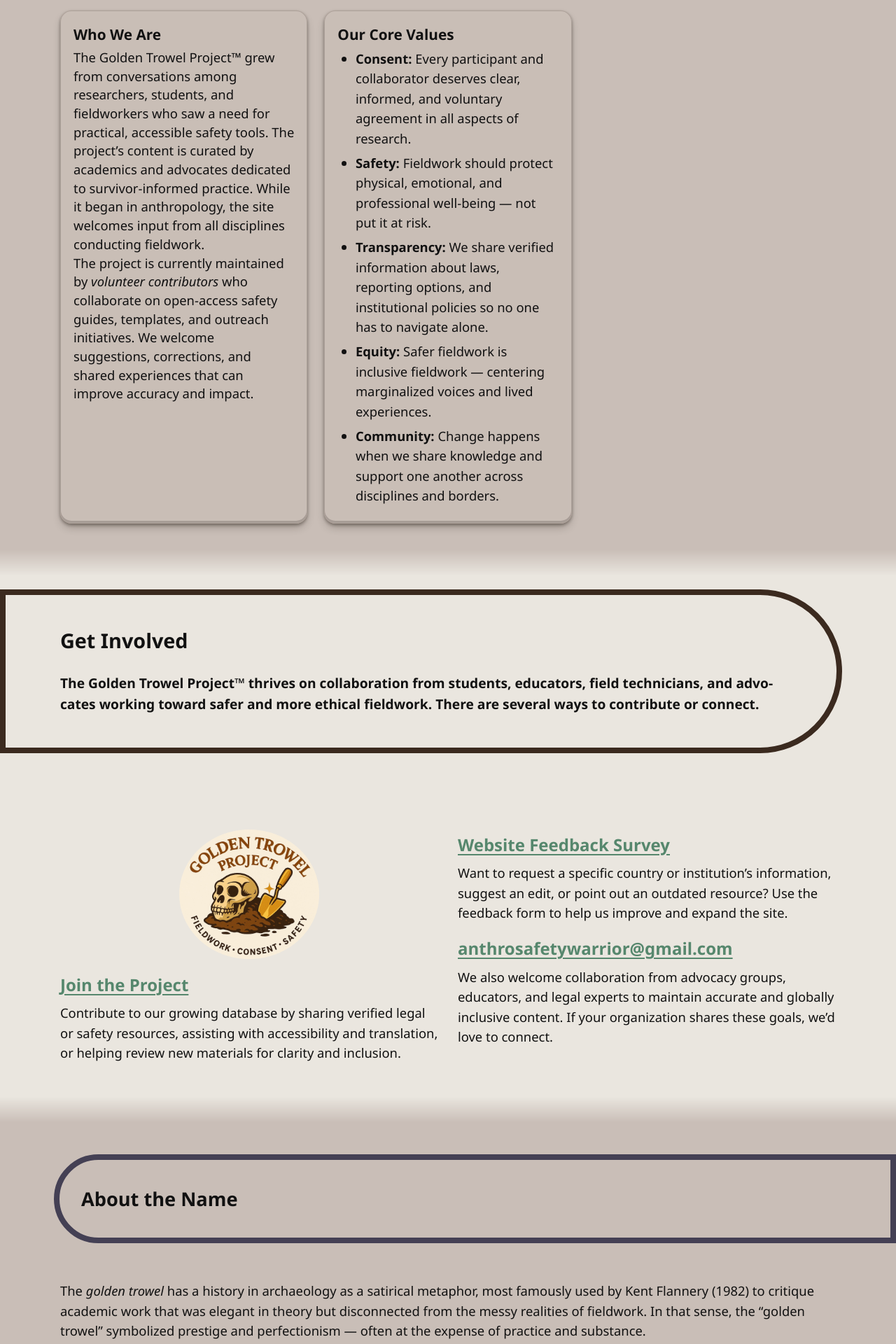
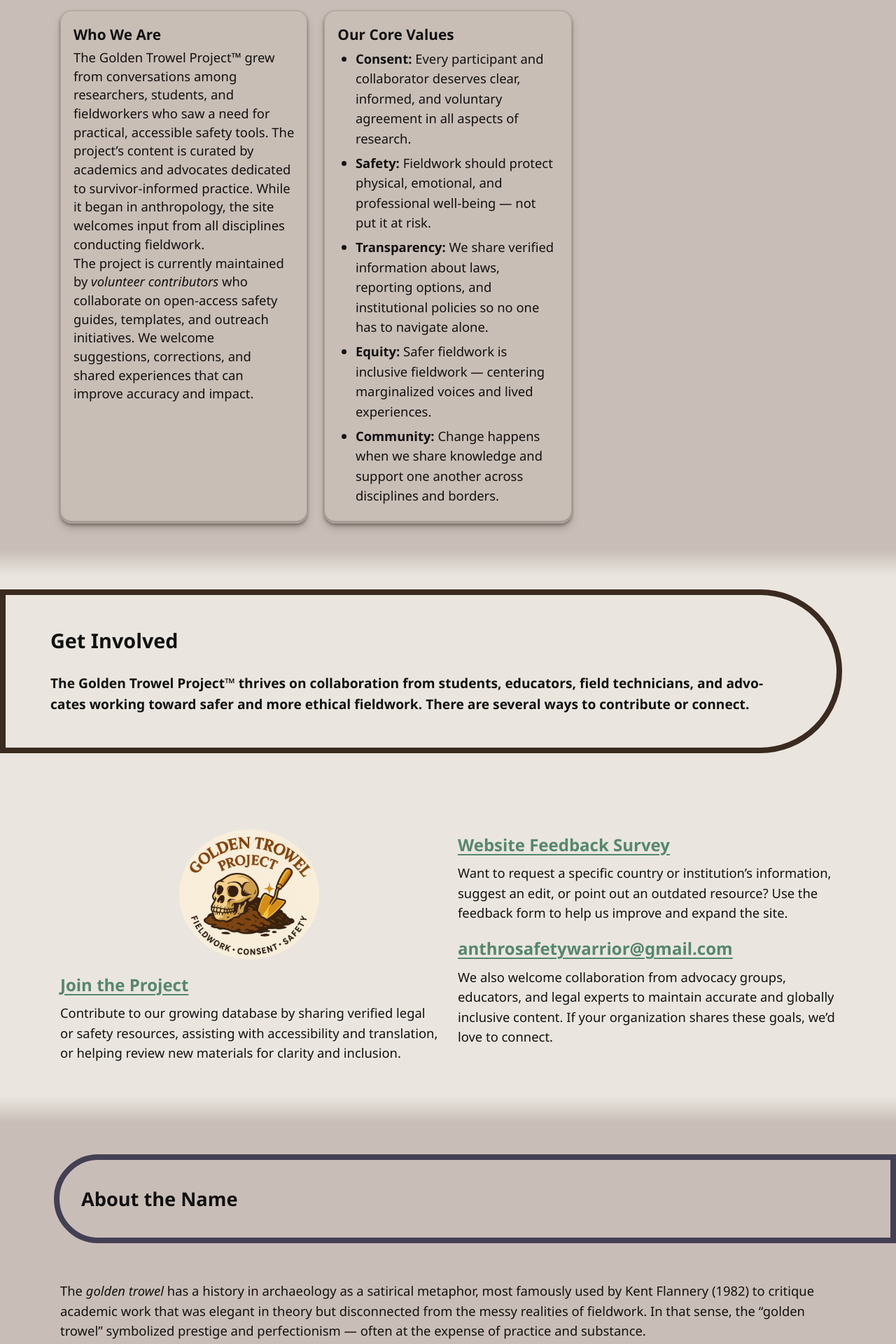
Before and after one commit to AnthroSafetyWarrior/GoldenTrowelProject, a Jekyll site: the page built from _pages/aboutus.html, in a window 1280 px wide. Shown: the part 1589-3509 px from the top of the page at 70% size. Built offline with Jekyll 4.4.1, drawn with Linux system fonts in a browser that asks for light colours.

Commit message:
updating pages

```diff
--- a/_layouts/default.html
+++ b/_layouts/default.html
@@ -659,6 +659,9 @@
 .pillband.pill--clip-left .section{
     --pillhead-pad-y: clamp(1.8em, 2.1vw, 2em);
   --pillhead-pad-x: clamp(1.1em, 2.2vw, 1.5em);
+  padding: var(--pillhead-pad-y) var(--pillhead-pad-x);
+  margin: clamp(10px,1.5vw,14px) 0 clamp(16px,2.2vw,22px);
+  line-height:1.1; text-wrap: wrap;
 }
 
 /* === Right-clipped pillband spacing (clean + responsive) === */
@@ -667,6 +670,9 @@
 .pillband.pill--clip-right .section{
    --pillhead-pad-y: clamp(1.8em, 2.1vw, 2em);
   --pillhead-pad-x: clamp(1.1em, 2.2vw, 1.5em);
+  padding: var(--pillhead-pad-y) var(--pillhead-pad-x);
+  margin: clamp(10px,1.5vw,14px) 0 clamp(16px,2.2vw,22px);
+  line-height:1.1; text-wrap: wrap;
 }
 
 /* Keep title off the curve */
```
